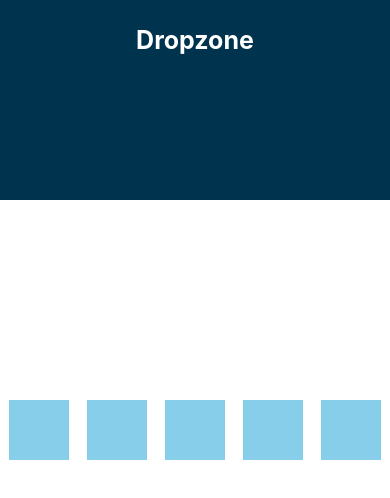
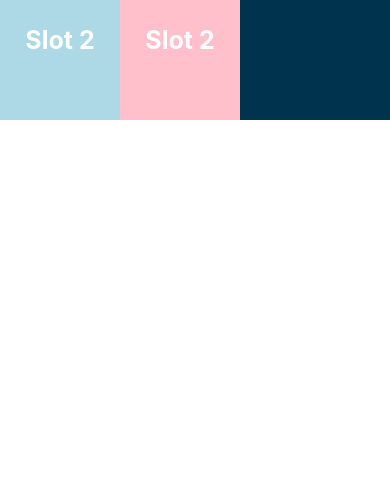
Before and after one commit to barsnes-group/deNovoGame_ReactNative, a React Native app: screen / in a window 390 px wide. Shown: the top 498 px of the page. Built offline with nearby package versions, Linux system fonts and the light colour scheme.

Commit message:
Trying to make components from scratch

```diff
--- a/components/Items.jsx
+++ b/components/Items.jsx
@@ -0,0 +1,127 @@
+import React, { useState } from "react";
+import { Button, Text, View, PanResponder, Animated, StyleSheet } from "react-native";
+
+
+//Boxes --> place in its own class?
+const Box1 = (props) => {
+    return (
+        <View style={styles.row}>
+            <Animated.View
+              style={[styles.square]}
+            />
+      </View>
+    );
+}
+
+const boxContainer = () => {
+    return (
+        <View style={styles.square}>
+            <>
+            <Box1/>
+            <Box2/>
+            </>
+        </View>
+    );
+}
+
+
+
+const Slot1 = (props) => {
+  const [box, setBox] = useState(null);
+
+  return (
+    <View style={styles.slot1}>
+        <Text style={styles.text}>Slot 2</Text>
+    </View>
+  );
+}
+
+const Slot2 = (props) => {
+    const [box, setBox] = useState(null);
+
+    return (
+      <View style={styles.slot2}>
+        <Text style={styles.text}>Slot 2</Text>
+      </View>
+    );
+  }
+
+const dropZone = () => {
+    return (
+        <View style={styles.dropZone}>
+            <View style={{flex: 1, flexDirection: 'row', alignContent: `stretch`}}>
+                <>
+                <Slot1/>
+                <Slot2/>
+                </>
+            </View>
+        </View>
+    );
+}
+export default dropZone;
+
+
+
+
+
+const App = () => {
+    return (
+        <View style={styles.square}>
+            <>
+            <Box1/>
+            <Box2/>
+            </>
+        </View>
+    );
+}
+
+
+
+
+
+
+let FINAL_INT = 30;
+const styles = StyleSheet.create({
+    mainContainer: {
+      flex: 2
+    },
+    ballContainer: {
+      height:200,
+    },
+    square: {
+        backgroundColor: "skyblue",
+        width: FINAL_INT*2,
+        height: FINAL_INT*2,
+    },
+    slot1: {
+        backgroundColor: "lightblue",
+        width: FINAL_INT*4,
+        height: FINAL_INT*4,
+        alignItems: "stretch",
+    },
+    slot2: {
+        backgroundColor: "pink",
+        width: FINAL_INT*4,
+        height: FINAL_INT*4,
+        alignItems: "stretch",
+    },
+    row: {
+      flexDirection: "row"
+    },
+    col: {
+        flexDirection: "column"
+      },
+    dropZone: {
+        alignItems: "stretch",
+      backgroundColor: "#00334d"
+    },
+    text: {
+      marginTop: 25,
+      marginLeft: 5,
+      marginRight: 5,
+      textAlign: "center",
+      color: "#fff",
+      fontSize: 25,
+      fontWeight: "bold"
+    }
+  });
--- a/index.js
+++ b/index.js
@@ -7,6 +7,6 @@ import { registerRootComponent } from 'expo';
 // the environment is set up appropriately
 //registerRootComponent(App);
 
-import Draggable from './components/Draggable';
+import Draggable from './components/Items';
 
 registerRootComponent(Draggable);
```
Also changed, not shown: 1 other file (tests, documents, lock files or other folders).
